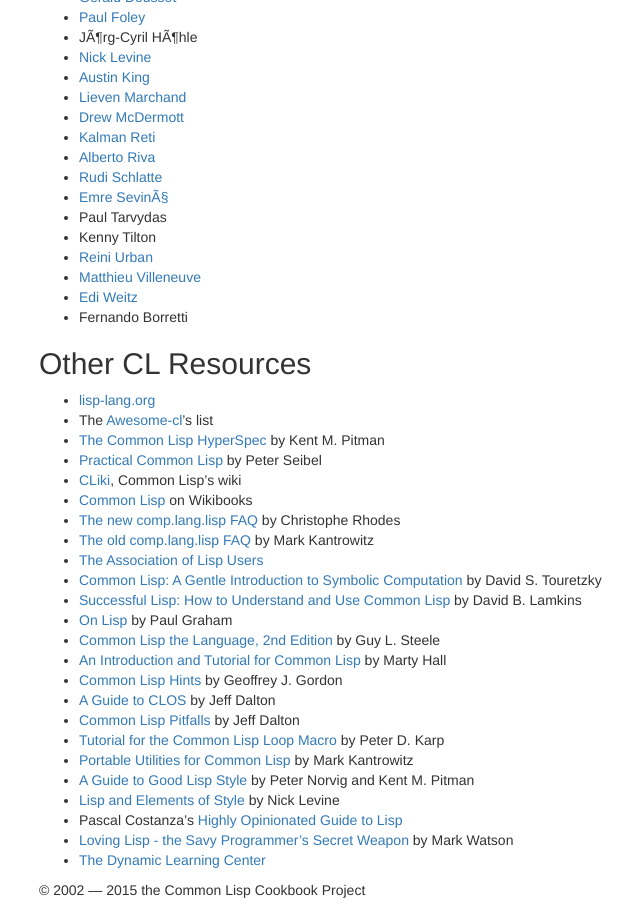
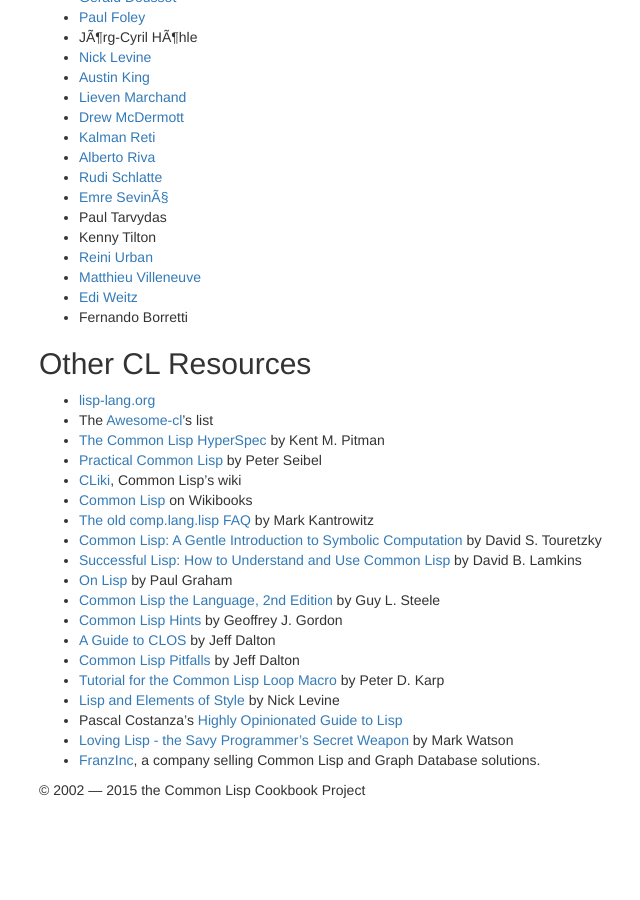
Before and after one commit to LispCookbook/cl-cookbook, a Jekyll site: the page built from index.md, in a window 1280 px wide and 900 px high, scrolled down 1065 px. Shown: the whole window, without its empty margins (296-936 px from the left). Built offline with Jekyll 4.4.1, drawn with Linux system fonts in a browser that asks for light colours; after the commit the page ends 1865 px from its top, so only the background shows below that.

Commit message:
Resources: rm dead links

```diff
--- a/index.md
+++ b/index.md
@@ -87,24 +87,19 @@
 * [Practical Common Lisp](http://www.gigamonkeys.com/book/) by Peter Seibel
 * [CLiki](http://www.cliki.net/), Common Lisp's wiki
 * [Common Lisp](https://en.wikibooks.org/wiki/Common_Lisp) on Wikibooks
-* [The new comp.lang.lisp FAQ](http://www-jcsu.jesus.cam.ac.uk/~csr21/lispfaq.html) by Christophe Rhodes
 * [The old comp.lang.lisp FAQ](http://www-2.cs.cmu.edu/Groups//AI/html/faqs/lang/lisp/top.html) by Mark Kantrowitz
-* [The Association of Lisp Users](http://www.lisp.org/)
 * [Common Lisp: A Gentle Introduction to Symbolic Computation](http://www-2.cs.cmu.edu/~dst/LispBook/) by David S. Touretzky
 * [Successful Lisp: How to Understand and Use Common Lisp](http://www.psg.com/~dlamkins/sl/cover.html) by David B. Lamkins
 * [On Lisp](http://www.paulgraham.com/onlisptext.html) by Paul Graham
 * [Common Lisp the Language, 2nd Edition](http://www-2.cs.cmu.edu/Groups/AI/html/cltl/cltl2.html) by Guy L. Steele
-* [An Introduction and Tutorial for Common Lisp](http://www.apl.jhu.edu/~hall/lisp.html) by Marty Hall
 * [Common Lisp Hints](http://www.n-a-n-o.com/lisp/cmucl-tutorials/LISP-tutorial.html) by Geoffrey J. Gordon
 * [A Guide to CLOS](http://www.aiai.ed.ac.uk/~jeff/clos-guide.html) by Jeff Dalton
 * [Common Lisp Pitfalls](http://www.aiai.ed.ac.uk/~jeff/lisp/cl-pitfalls) by Jeff Dalton
 * [Tutorial for the Common Lisp Loop Macro](http://www.ai.sri.com/~pkarp/loop.html) by Peter D. Karp
-* [Portable Utilities for Common Lisp](http://iris.usc.edu/home/raycharles/price/lisp/doc/lisp-utilities.ps) by Mark Kantrowitz
-* [A Guide to Good Lisp Style](http://www.cc.gatech.edu/computing/classes/cs2360/ghall/style/Good-Lisp-Style.ps) by Peter Norvig and Kent M. Pitman
 * [Lisp and Elements of Style](http://www.nicklevine.org/declarative/lectures/) by Nick Levine
 * Pascal Costanza's [Highly Opinionated Guide to Lisp](http://www.p-cos.net/lisp/guide.html)
-* [Loving Lisp - the Savy Programmer's Secret Weapon](http://www.markwatson.com/opencontent/lisp_lic.htm) by Mark Watson
-* [The Dynamic Learning Center](http://www.dynamiclearningcenter.com/)
+* [Loving Lisp - the Savy Programmer's Secret Weapon](https://leanpub.com/lovinglisp/) by Mark Watson
+* [FranzInc](https://franz.com/), a company selling Common Lisp and Graph Database solutions.
 
 [perl]: http://www.oreilly.com/catalog/cookbook/
 [thread]: http://groups.google.com/groups?threadm=m3it9soz3m.fsf%40bird.agharta.de
```
